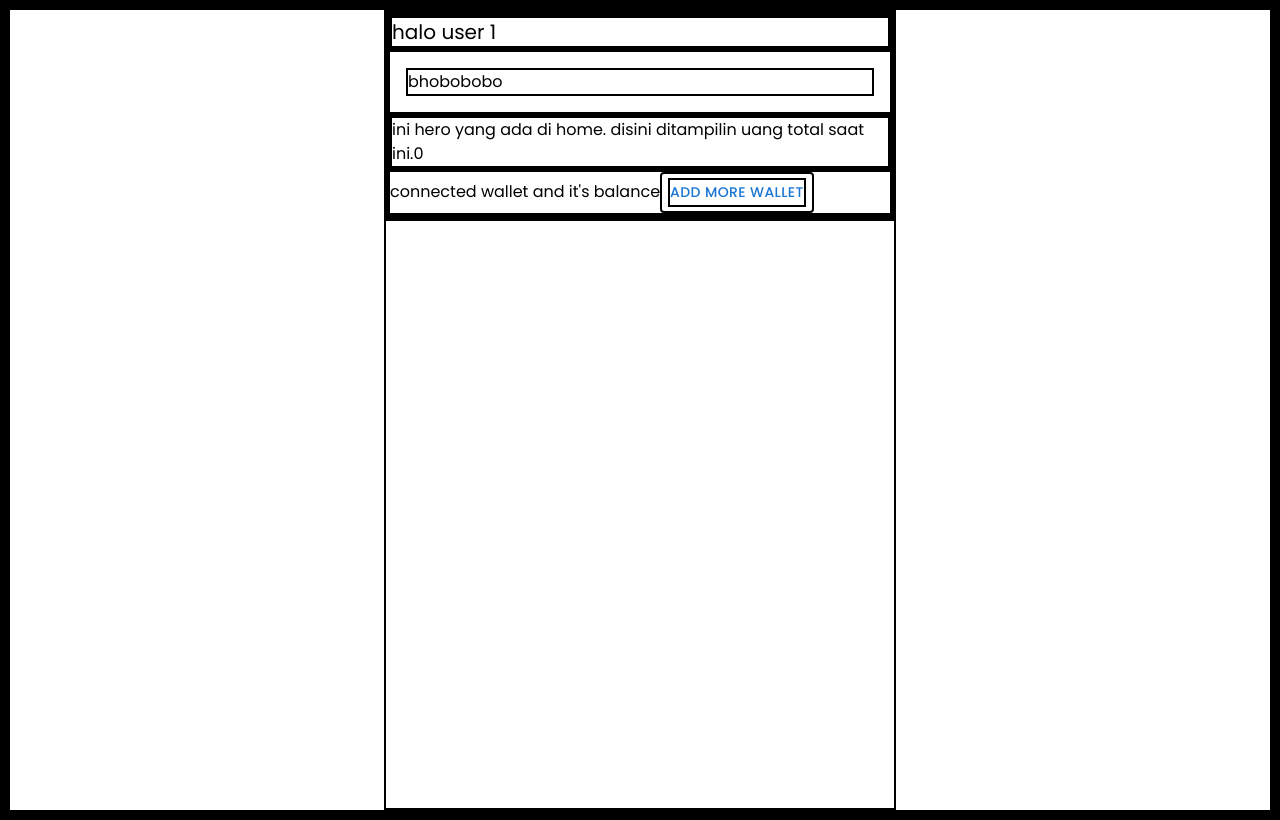
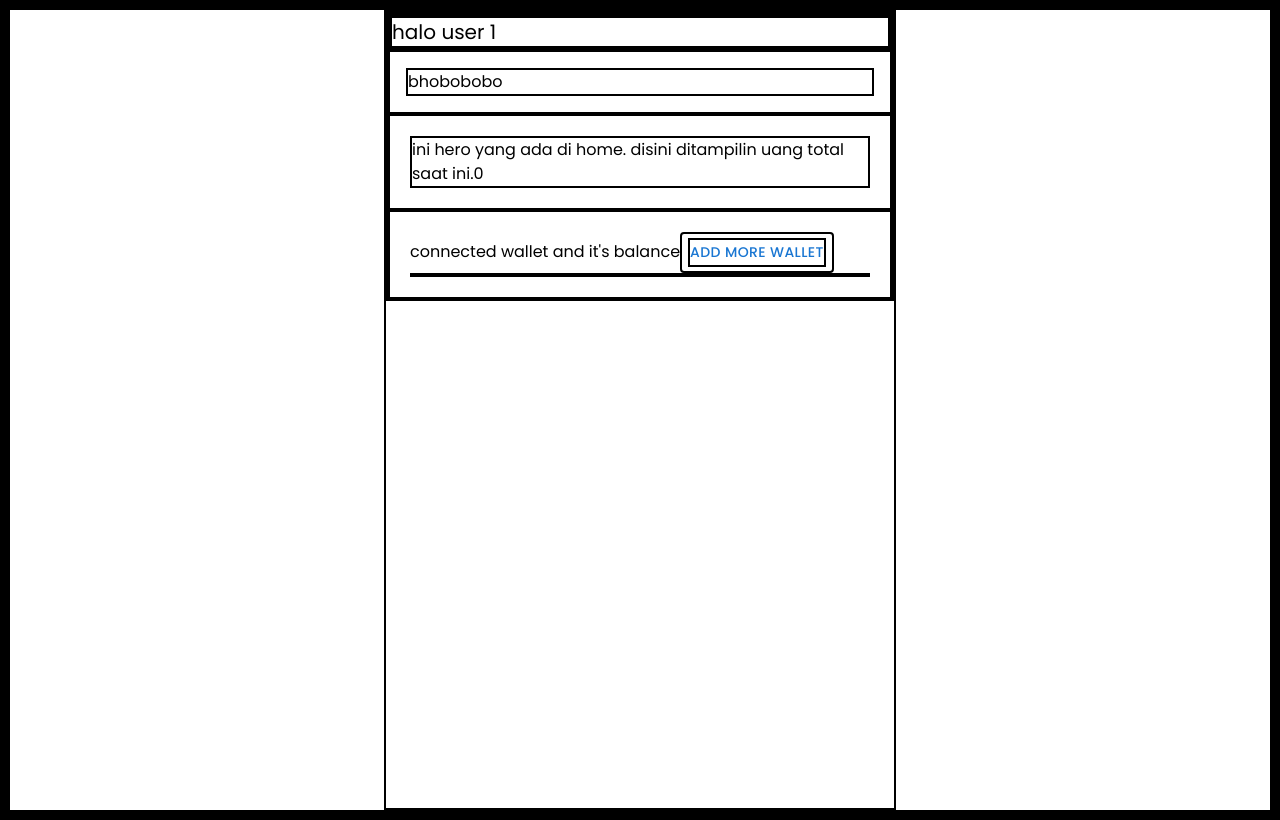
Before and after one commit to christojeffrey/mution, a React (Create React App) app: page / in a window 1280 px wide. Built offline with nearby package versions, Linux system fonts and the light colour scheme; no server answers.

Commit message:
add padding di home

```diff
--- a/src/pages/Home.tsx
+++ b/src/pages/Home.tsx
@@ -16,12 +16,12 @@ const Home = () => {
         <p>bhobobobo</p>
       </div>
       {/* home hero */}
-      <div>
+      <div className="p-5">
         <HomeHero />
       </div>
       {/* home hero */}
       {/* connected wallet */}
-      <div>
+      <div className="p-5">
         connected wallet and it's balance
         <Button variant="text">
           <Link to="/add">add more wallet</Link>
```
